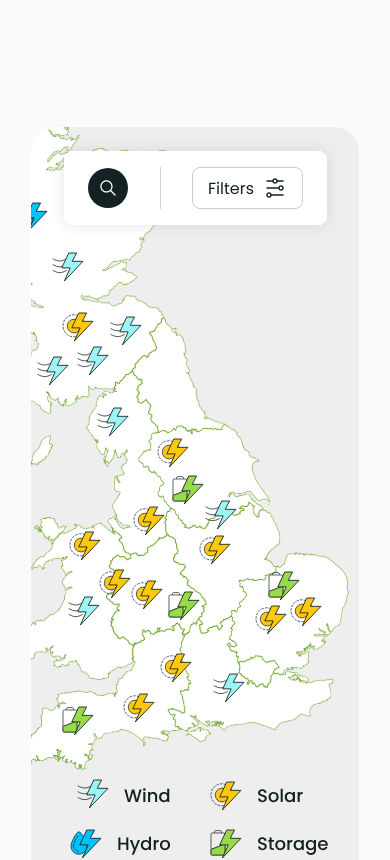
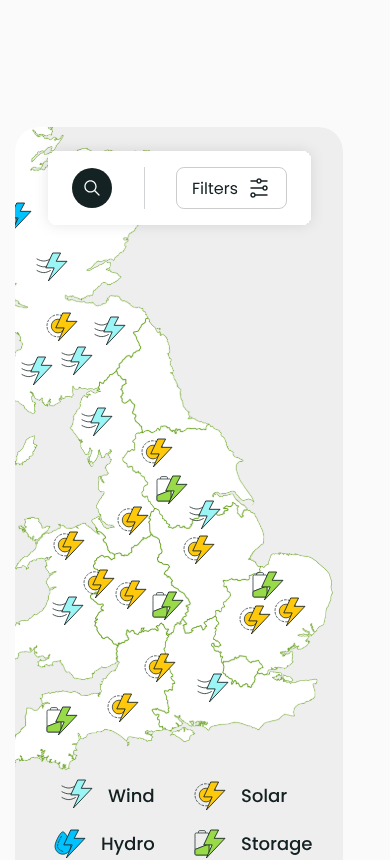
Before and after one commit to elghanbibadr/GoodRenewable, a React (Vite) app: page / in a window 390 px wide. Shown: the part 2360-3220 px from the top of the page. Built offline with nearby package versions, Linux system fonts and the light colour scheme.

Commit message:
more fix

```diff
--- a/src/componenet/Features/Features.jsx
+++ b/src/componenet/Features/Features.jsx
@@ -4,8 +4,7 @@ import humanShaking from "../../assets/humansShaking.svg"
 
 const Features = () => {
   return (
-    <>
-
+     <>
        <Gridx2 className=" mt-[-10rem] sm2:mt-20  lg:mt-40   lg:gap-x-[1rem]" >
         <div data-aos="zoom-in"  className='p-2 md:p-6 md:col-start-2 md:row-start-1'>
           <h2 className='mb-8 max-w-[90%] md:max-w-[100%]'>Creating Locally Supported Projects</h2>
--- a/src/componenet/Features/Map.jsx
+++ b/src/componenet/Features/Map.jsx
@@ -3,9 +3,10 @@ import mobileMap from "../../assets/mobileMap.svg"
 
 export const Map = () => {
   return (
-    <div  data-aos="flip-up"  className='my-60  md:mx-8  map '  data-aos-offset="300">
-    <img  className=' max-w-full mx-auto hidden  md:block  ' src={desktopMap} alt='map image for desktops' loading='lazy' />
-    <img  className=' max-w-full mx-auto md:hidden' src={mobileMap}  alt='map image for mobile' loading='lazy' />
+    // div  data-aos="flip-up"  className='my-60 max-w-[88%] mx-auto map '
+    <div data-aos="zoom-in" div className="my-60  md:max-w-[96%] mx-auto  map" data-aos-offset="300" >
+    <img   className=' max-w-[100%]   hidden object-fit  md:block  ' src={desktopMap} alt='map image for desktops' loading='lazy' />
+    <img  className=' max-w-[100%]  object-fit md:hidden' src={mobileMap}  alt='map image for mobile' loading='lazy' />
     </div>
   )
 }
--- a/src/index.css
+++ b/src/index.css
@@ -11,6 +11,7 @@
 html{
     font-size: 62.5%;
 }
+
 
 
 body{
```
Also changed, not shown: src/assets/desktopMap.png (added).
